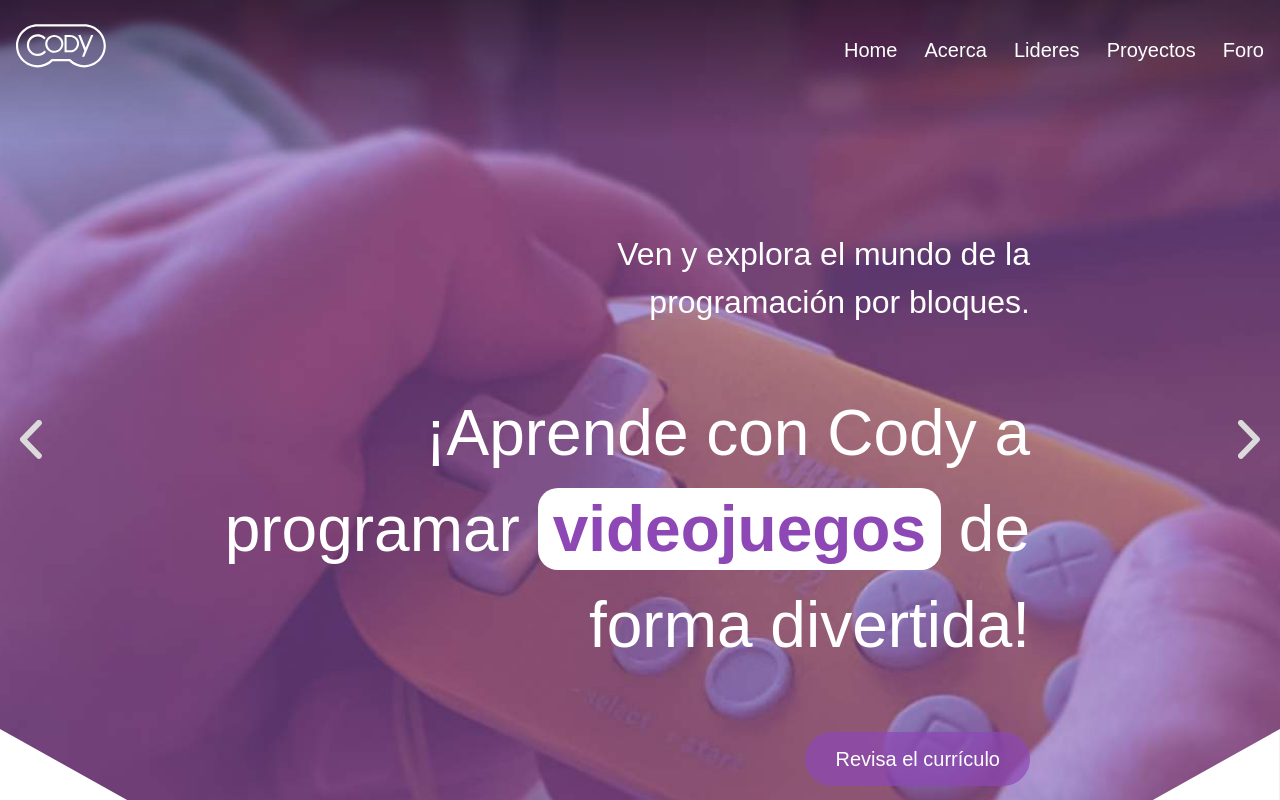
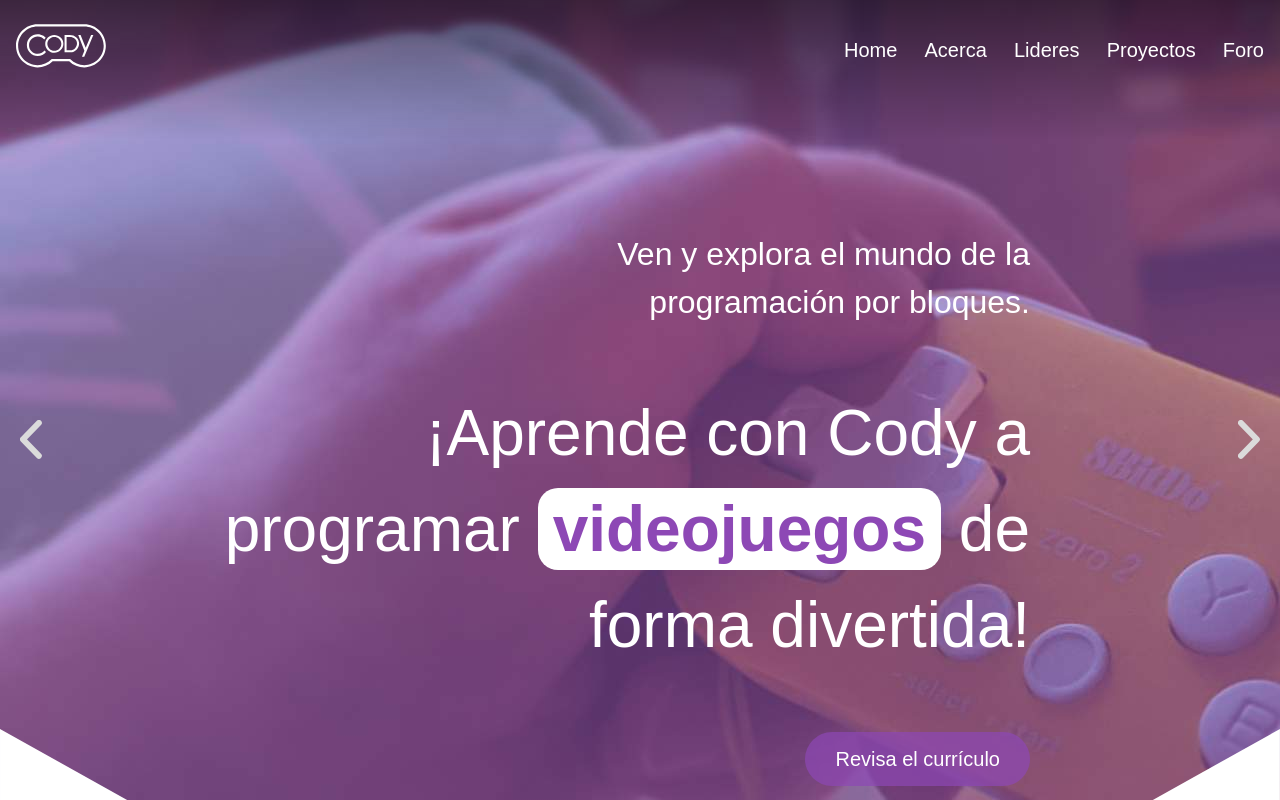
Before and after one commit to danielsoto-dev/Cody-Proyect-IEEE-VIP-Uninorte, a React (Create React App) app: page / in a window 1280 px wide. Shown: the top 800 px of the page. Built offline with nearby package versions, Linux system fonts and the light colour scheme; the HTML template or start-up script is replaced by a standard one.

Commit message:
feat: Slider now upload all images at once

```diff
--- a/src/components/HeroSlider/index.jsx
+++ b/src/components/HeroSlider/index.jsx
@@ -4,6 +4,7 @@ import LeftArrow from '../../assets/svg/left-arrow.svg';
 import RightArrow from '../../assets/svg/right-arrow.svg';
 
 export default function HeroSlider({ slides, autoPlayTime, children }) {
+  console.log({ slides });
   const [currentSlide, setCurrentSlide] = useState(0);
   const numberOfSlides = slides.length - 1;
   const nextSlide = () => {
@@ -30,10 +31,15 @@ export default function HeroSlider({ slides, autoPlayTime, children }) {
   }, [currentSlide, autoPlayTime]);
 
   return (
-    <div
-      style={{ backgroundImage: 'url(' + slides[currentSlide].src + ')' }}
-      className='slider-hero'
-    >
+    <div className='slider-hero'>
+      {slides.map(({ src }, idx) => {
+        return (
+          <div
+            style={{ backgroundImage: 'url(' + src + ')' }}
+            className={`slide ${idx === currentSlide ? 'active' : ''}`}
+          ></div>
+        );
+      })}
       {children}
       <img
         alt=''
--- a/src/components/HeroSlider/styles.scss
+++ b/src/components/HeroSlider/styles.scss
@@ -1,14 +1,29 @@
+@import '../../variables';
 .slider-hero {
   position: relative;
   padding: 200px 250px 50px 50px;
-  background-repeat: no-repeat;
-  background-size: cover;
-  background-position: center;
   min-height: 1050px;
   display: flex;
   justify-content: flex-end;
   height: 65vw;
   z-index: 0;
+
+  .slide {
+    opacity: 0;
+  }
+  .slide.active {
+    transition: 100ms ease;
+    position: absolute;
+
+    left: 0;
+    top: 0;
+    z-index: -1;
+
+    height: 100%;
+    width: 100%;
+
+    opacity: 1;
+  }
   &__btn {
     cursor: pointer;
     position: absolute;
```
Also changed, not shown: 1 other file (tests, documents, lock files or other folders).
